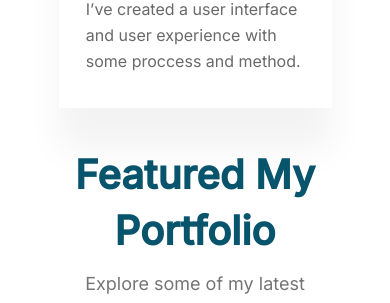
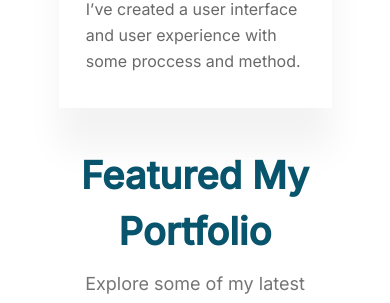
Before and after one commit to Ozodboyeva/portfolio, a plain HTML site: page index.html in a window 390 px wide. Shown: the part 3231-3534 px from the top of the page. Drawn offline with Linux system fonts and the light colour scheme; a web font is replaced by a local one.

Commit message:
changedfont-size

```diff
--- a/style/style.css
+++ b/style/style.css
@@ -491,7 +491,7 @@ a {
     margin-top: 10%;
   }
   .portfolio_texts h2 {
-    font-size: 40px;
+    font-size: 39px;
   }
   .portfolio_texts p {
     width: 60%;
@@ -520,6 +520,9 @@ a {
 @media only screen and (max-width: 625px) {
   .about_texts h3 {
     font-size: 16px;
+  }
+  .portfolio_texts h2 {
+    font-size: 38px;
   }
 }
 @media only screen and (max-width: 600px) {
```
